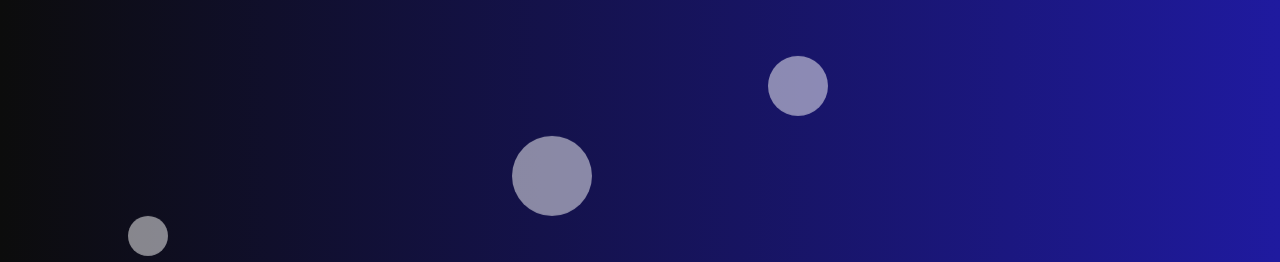
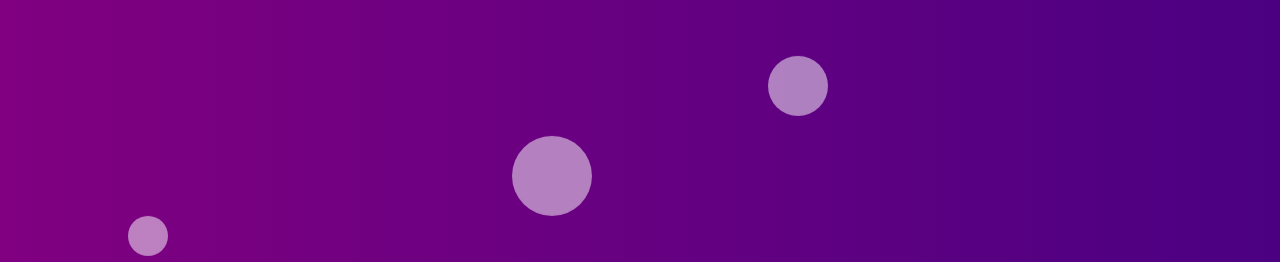
Before and after one commit to Suchismita021/Registration-Form, a website: page pages/success.html in a window 1280 px wide. Shown: the top 262 px of the page. Drawn offline with Linux system fonts and the light colour scheme.

Commit message:
first commit

```diff
--- a/pages/success.html
+++ b/pages/success.html
@@ -13,7 +13,7 @@
 
     <style>
         body {
-            background: linear-gradient(to right, #0c0c0c, #1f1a9f);
+            background: linear-gradient(to right, #800080, #4B0082);
             font-family: 'Times New Roman', Times, serif, sans-serif;
             margin: 0;
             overflow: hidden;
```
Also changed, not shown: pages/error.html (+1 -1 lines), pages/index.html (+1 -1 lines).
